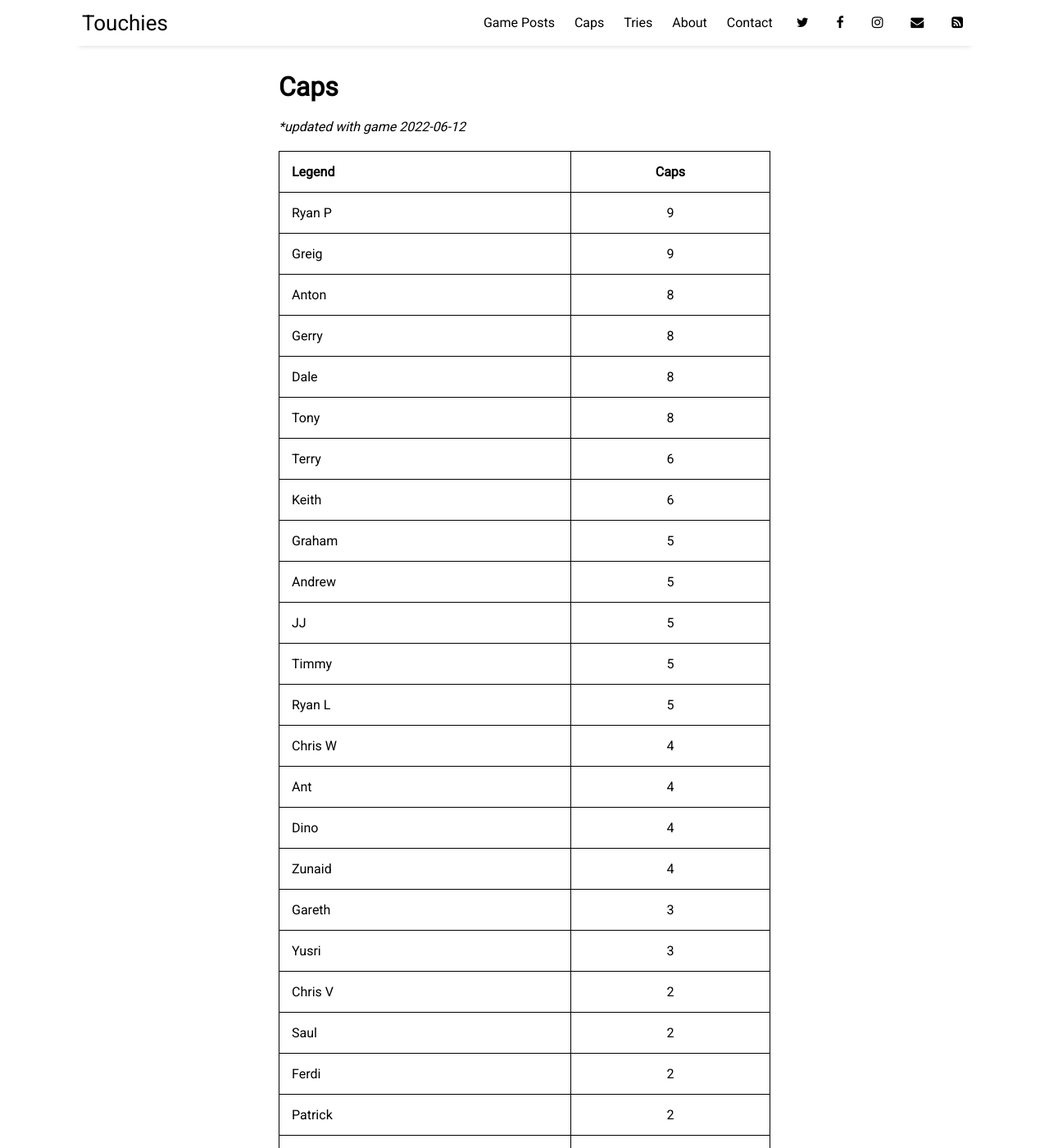
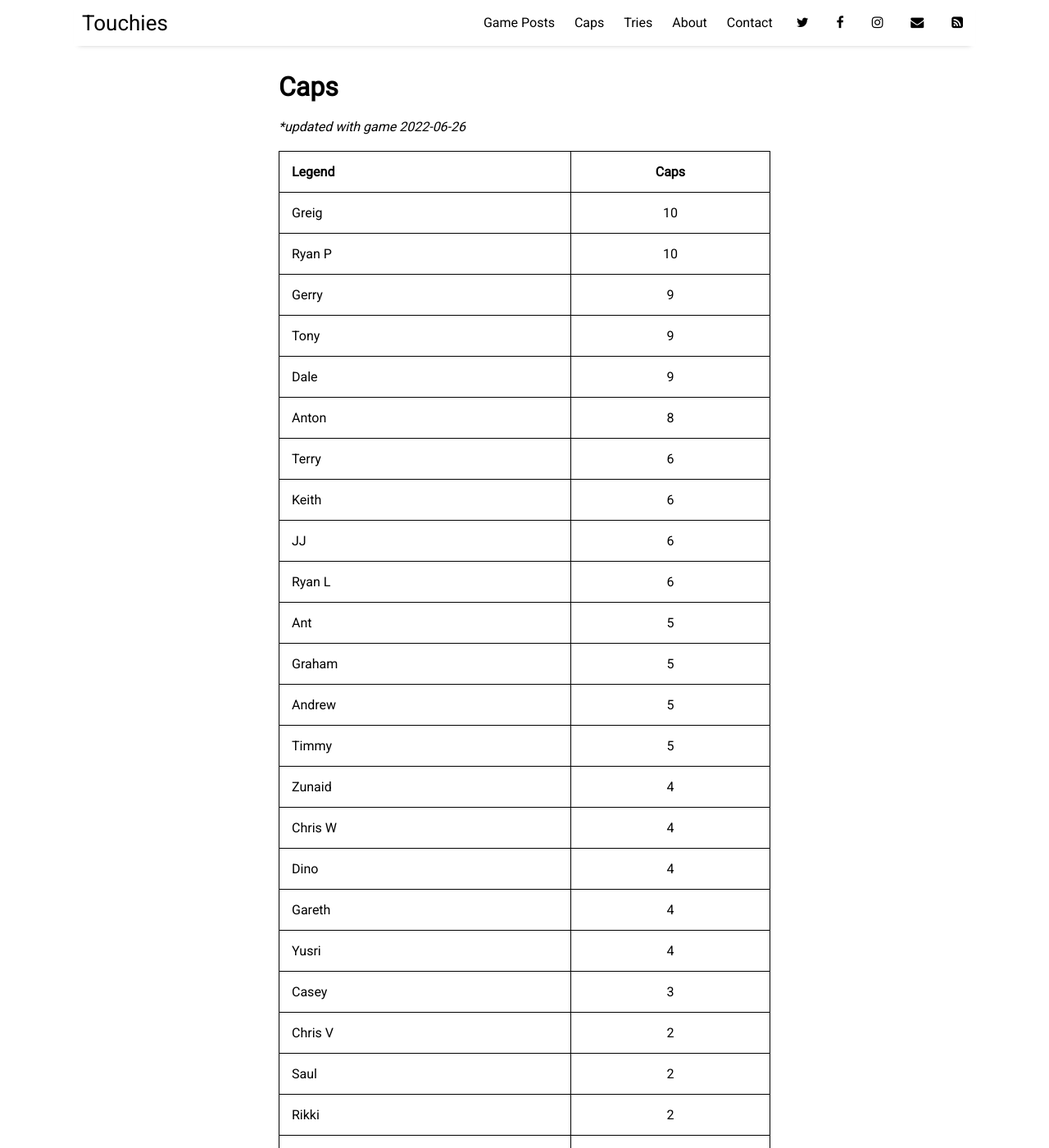
Before and after one commit to sundayrugby/sundayrugby.github.io, a Jekyll site: the page built from pages/caps.md, in a window 1280 px wide and 1400 px high. Shown: the whole window at 82% size. Built offline with Jekyll 4.4.1, drawn with Linux system fonts in a browser that asks for light colours; nearby versions of some CDN libraries; some of the changed text lies outside the part shown.

Commit message:
Update caps.md

```diff
--- a/pages/caps.md
+++ b/pages/caps.md
@@ -4,44 +4,50 @@ title: Caps
 permalink: /caps
 ---
 
-**updated with game 2022-06-12*
+**updated with game 2022-06-26*
 
 
 Legend               | Caps
 --------------------- | :------------------:
-Ryan P                |  9
-Greig	                |  9
-Anton	                |  8
-Gerry	                |  8
-Dale	                |  8
-Tony	                |  8
-Terry	                |  6
-Keith	                |  6
-Graham	              |  5
-Andrew	              |  5
-JJ	                  |  5
-Timmy	                |  5
-Ryan L	              |  5
-Chris W	              |  4
-Ant	                  |  4
-Dino	                |  4
-Zunaid	              |  4
-Gareth	              |  3
-Yusri	                |  3
-Chris V	              |  2
-Saul	                |  2
-Ferdi	                |  2
-Patrick	              |  2
-Casey	                |  2
-Brenden	              |  2
-Robin                 |  2
-Mike L                |  2
-Wazza	                |  1
-Rikki	                |  1
-Matt	                |  1
-Grant	                |  1
-Rich	                |  1
-Juan	                |  1
-Rolf	                |  1
-Dylan	                |  1
-Andrew S              |  1
+Greig	             | 10
+Ryan P	           | 10
+Gerry	             | 9
+Tony	             | 9
+Dale	             | 9
+Anton	             | 8
+Terry	             | 6
+Keith	             | 6
+JJ	               | 6
+Ryan L	           | 6
+Ant	               | 5
+Graham	           | 5
+Andrew	           | 5
+Timmy	             | 5
+Zunaid	           | 4
+Chris W	           | 4
+Dino	             | 4
+Gareth	           | 4
+Yusri	             | 4
+Casey	             | 3
+Chris V	           | 2
+Saul	             | 2
+Rikki	             | 2
+Ferdi	             | 2
+Brenden	           | 2
+Patrick	           | 2
+Rich	             | 2
+Mike L	           | 2
+Robin	             | 2
+Dylan	             | 1
+Wazza	             | 1
+Matt	             | 1
+Grant	             | 1
+Juan	             | 1
+Rolf	             | 1
+Andrew S	         | 1
+Chad	             | 1
+Adam	             | 1
+Nic B	             | 1
+Trevor	           | 1
+Nic G	             | 1
+Ian	               | 1
```
